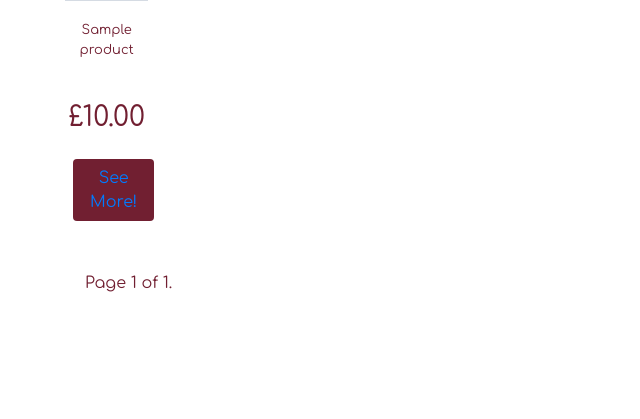
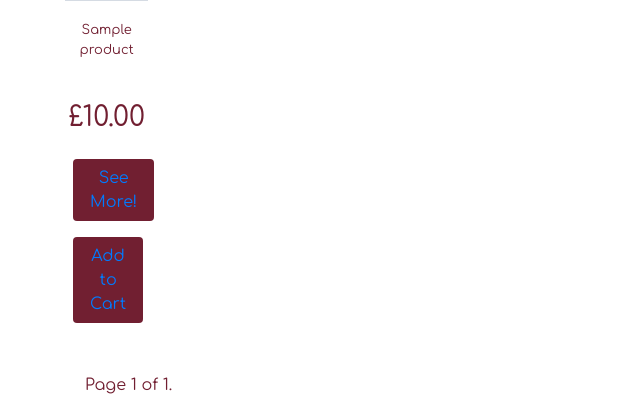
Before and after one commit to PaulModaley/guitarstore, a Django app: page /products/ in a window 1280 px wide. Shown: the part 381-800 px from the top of the page, without its empty margins (0-640 px from the left). Run offline with Django 3.2, Linux system fonts and the light colour scheme; tables that the repository leaves empty hold one stand-in row (values such as "Sample post"); grey boxes marked "Sample" are stand-in pictures; some libraries are stand-ins or nearby versions.

Commit message:
added add to cart buttons

```diff
--- a/products/templates/products/products.html
+++ b/products/templates/products/products.html
@@ -38,8 +38,13 @@
 
                 <div class="px-2 mt-3">
 
-                    <button class="btn px-3" style="text-decoration: none;"><a href="{% url 'product_detail' product.id %}">See
+                    <button class="btn px-3" style="text-decoration: none; padding"><a href="{% url 'product_detail' product.id %}">See
                             More!</a></button>
+
+                </div>
+                <div class="px-2 mt-3">
+
+                    <button class="btn px-3" style="text-decoration: none; padding"><a href="{% url 'product_detail' product.id %}">Add to Cart</a></button>
 
                 </div>
             </div>
```
